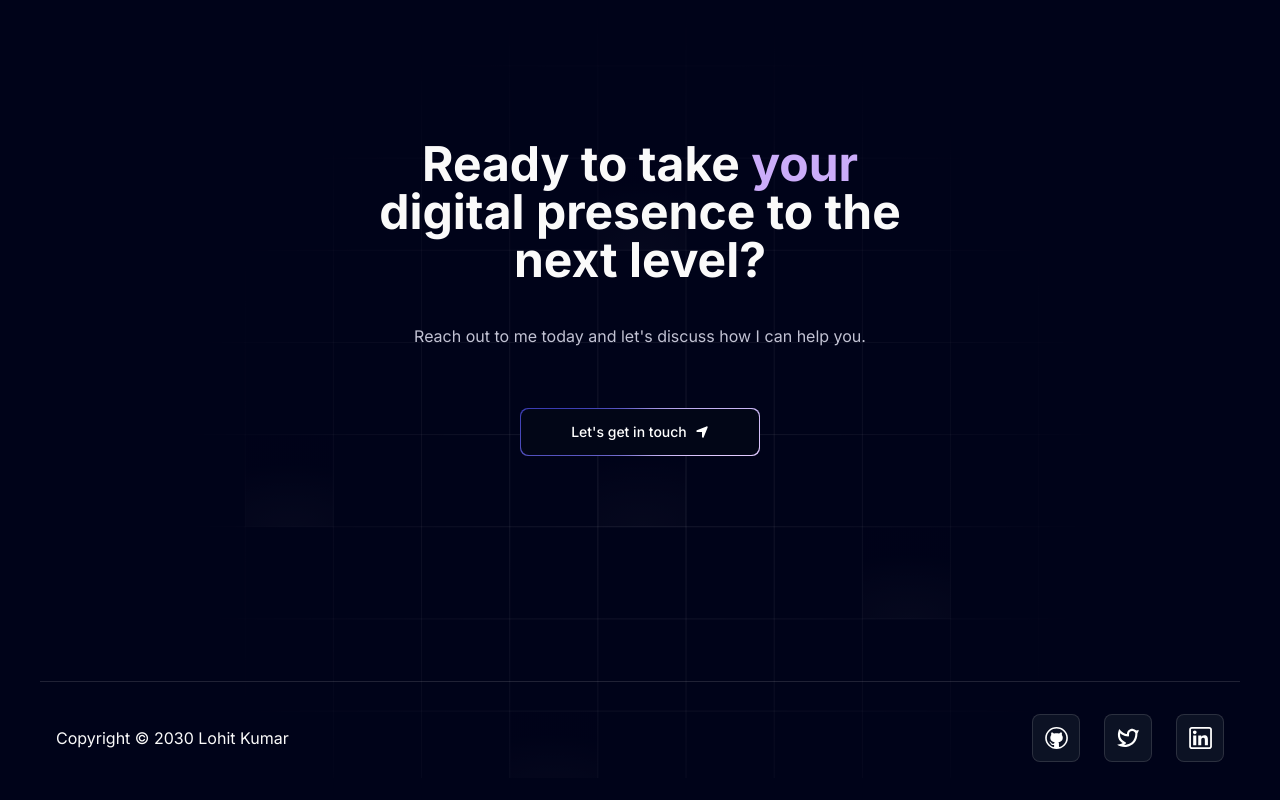
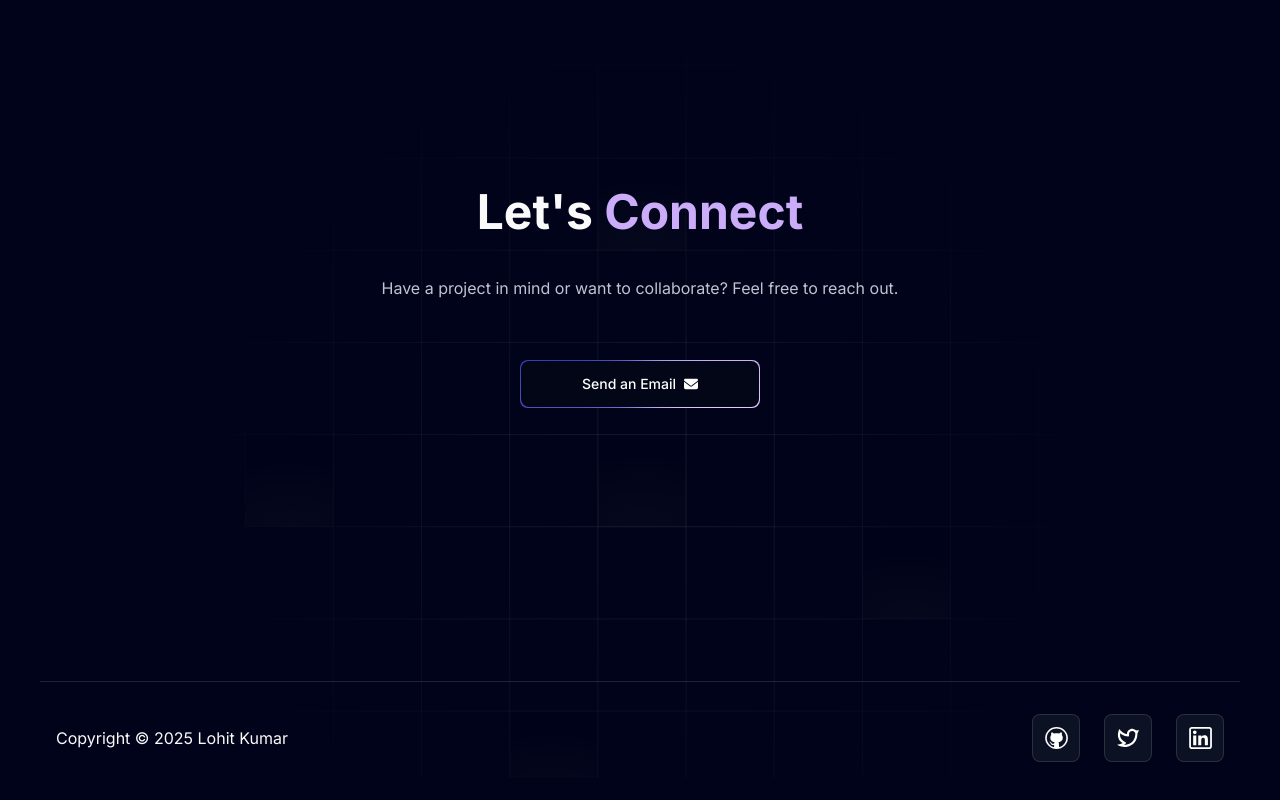
Before and after one commit to lohitkumar1914/Lohit-personal-portfolio, a Next.js app: page / in a window 1280 px wide. Shown: the part 2487-3287 px from the top of the page. Built offline with nearby package versions, Linux system fonts and the light colour scheme.

Commit message:
Update Footer.tsx

```diff
--- a/components/Footer.tsx
+++ b/components/Footer.tsx
@@ -1,5 +1,4 @@
-import { FaLocationArrow } from "react-icons/fa6";
-
+import { FaEnvelope } from "react-icons/fa6";
 import { socialMedia } from "@/data";
 import MagicButton from "./MagicButton";
 
@@ -7,7 +6,7 @@ const Footer = () => {
   return (
     <footer className="w-full pt-20 pb-10" id="contact">
       <div className="flex flex-col items-center justify-between min-h-screen relative">
-        {/* background grid - fixed at bottom */}
+        {/* Background Grid */}
         <div className="w-full absolute left-0 bottom-0 min-h-96">
           <img
             src="/footer-grid.svg"
@@ -16,29 +15,32 @@ const Footer = () => {
           />
         </div>
 
-        {/* Main content - centered */}
+        {/* Main Content */}
         <div className="flex-1 flex flex-col items-center justify-center z-10">
           <h1 className="heading lg:max-w-[45vw]">
-            Ready to take <span className="text-purple">your</span> digital
-            presence to the next level?
+            Let's <span className="text-purple">Connect</span>
           </h1>
           <p className="text-white-200 md:mt-10 my-5 text-center">
-            Reach out to me today and let&apos;s discuss how I can help you.
+            Have a project in mind or want to collaborate? Feel free to reach out.
           </p>
-          <a href="mailto:lohitkumar1914@gmail.com">
+          <a
+            href="mailto:lohitkumar1914@gmail.com?subject=Hello Lohit&body=Let's connect!"
+            target="_blank"
+            rel="noopener noreferrer"
+          >
             <MagicButton
-              title="Let's get in touch"
-              icon={<FaLocationArrow />}
+              title="Send an Email"
+              icon={<FaEnvelope />}
               position="right"
             />
           </a>
         </div>
 
-        {/* Footer bottom section - fixed at bottom */}
+        {/* Footer Bottom */}
         <div className="w-full border-t border-black-300 mt-16 pt-8 pb-4 z-10">
           <div className="container mx-auto px-4 flex md:flex-row flex-col justify-between items-center gap-4">
             <p className="md:text-base text-sm md:font-normal font-light">
-              Copyright © 2030 Lohit Kumar
+              Copyright © {new Date().getFullYear()} Lohit Kumar
             </p>
 
             <div className="flex items-center gap-6">
```
